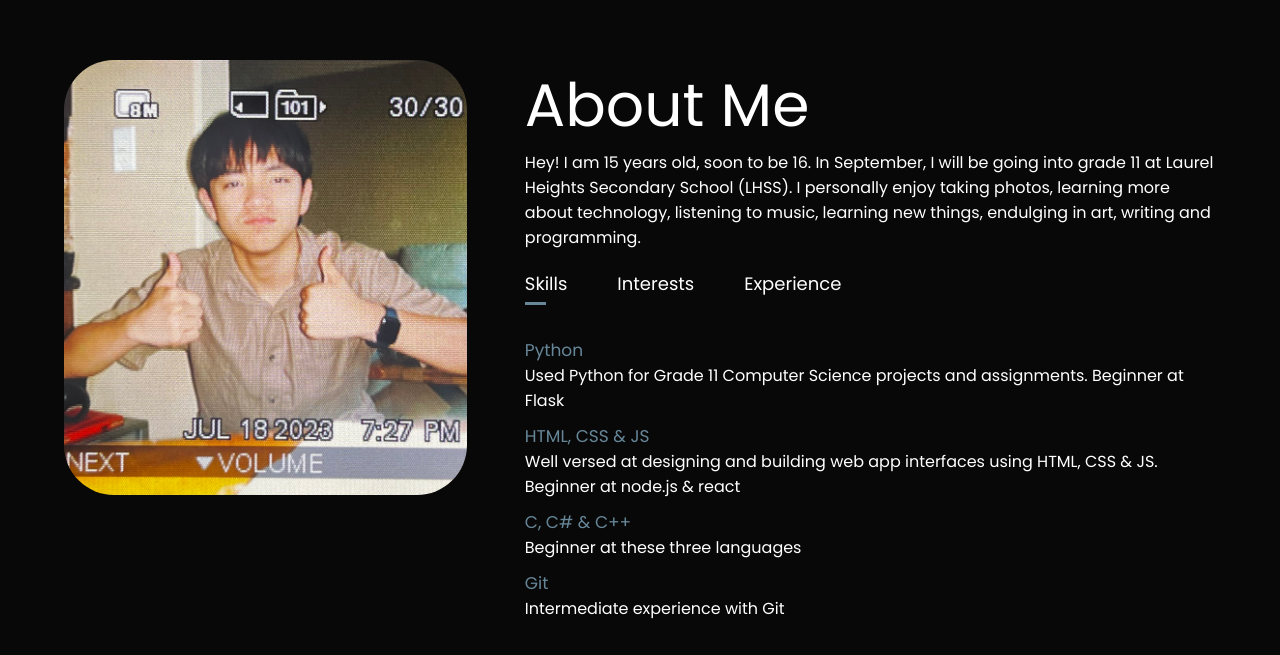
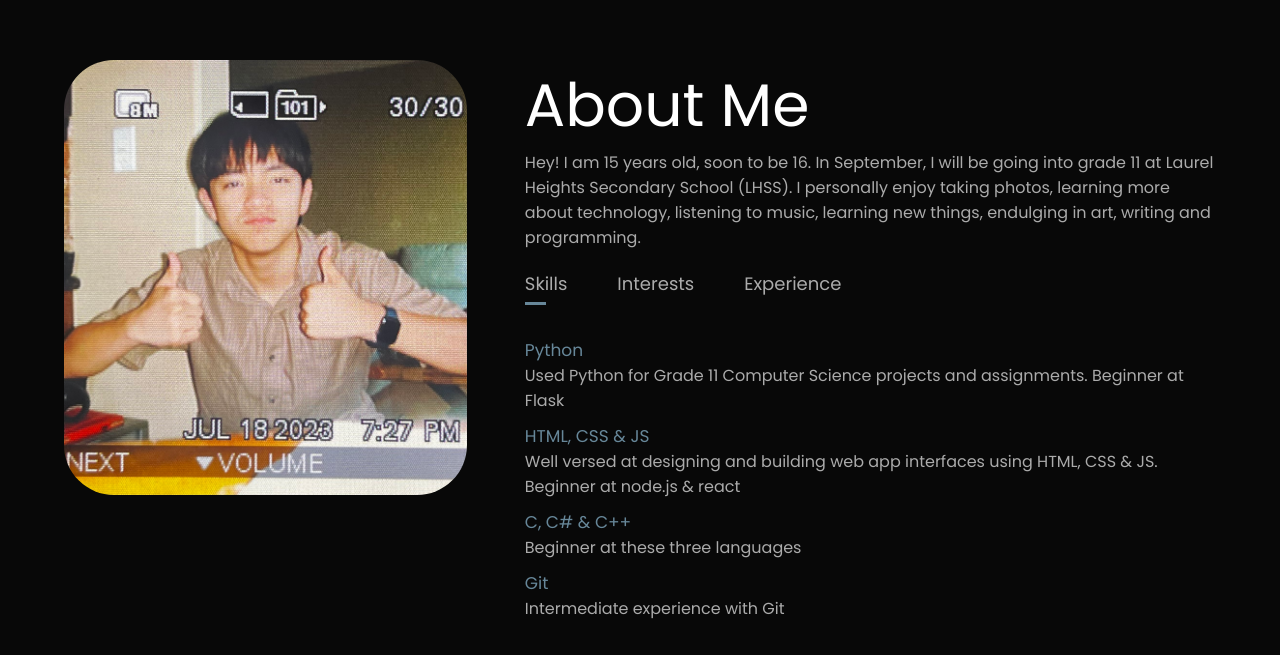
Before and after one commit to gnixnahte/Web-Portfolio, a plain HTML site: page index.html in a window 1280 px wide. Shown: the part 845-1500 px from the top of the page. Drawn offline with Linux system fonts and the light colour scheme.

Commit message:
Update style.css

```diff
--- a/style.css
+++ b/style.css
@@ -79,9 +79,10 @@ nav ul li a:hover::after{
 }
 
 /*-------ABOUT ME---------*/
+
 #about{
     padding: 80px 0;
-    colour:#ababab;
+    color:#ababab;
 }
 .row{
     display: flex;
@@ -156,6 +157,8 @@ nav ul li a:hover::after{
     display: block;
 }
 
+/*-------CONTACT ME---------*/
+
 .contact-left{
     text-align: center;
 
```
